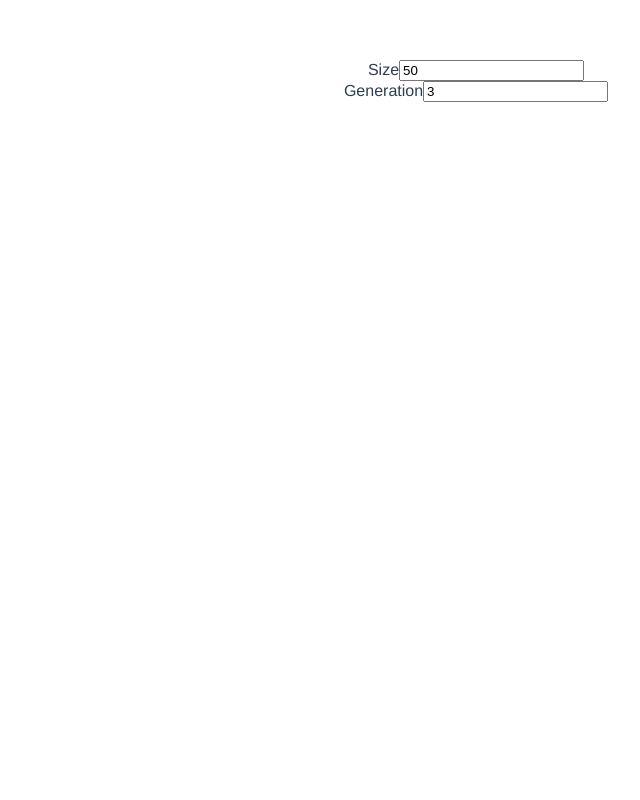
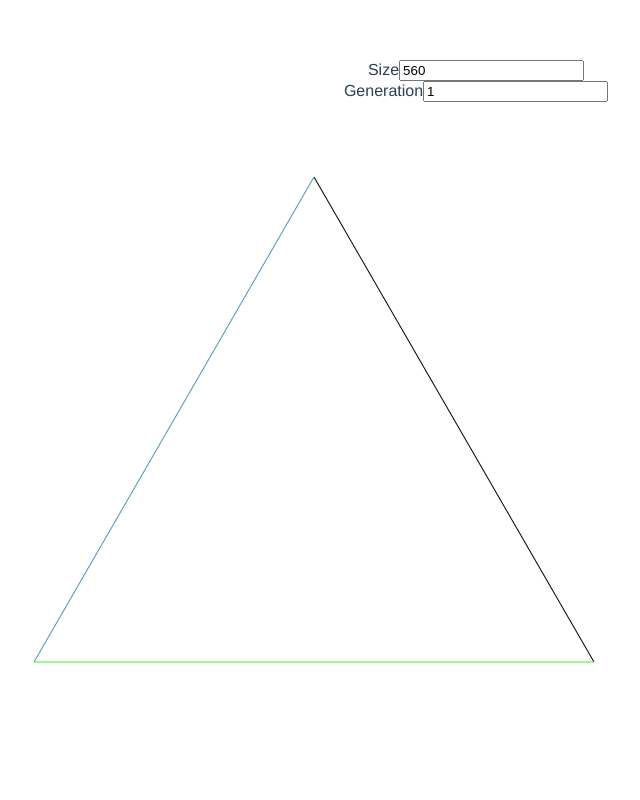
Before and after one commit to colbybhearn/fractal, a Vue app: page / in a window 1280 px wide. Shown: the top 800 px of the page, without its empty margins (164-804 px from the left). Built offline with nearby package versions, Linux system fonts and the light colour scheme.

Commit message:
fixed defaults

```diff
--- a/src/App.vue
+++ b/src/App.vue
@@ -21,12 +21,13 @@ export default {
       generations: [],
       generation: 0,
       ctx: {},
-      size : 50,
-      gen: 3
+      size : 560,
+      gen: 1
     }
     },
     mounted: function(){
       this.ctx = document.getElementById('canvas').getContext('2d')
+      this.update();
     },
   methods:{
 
```
